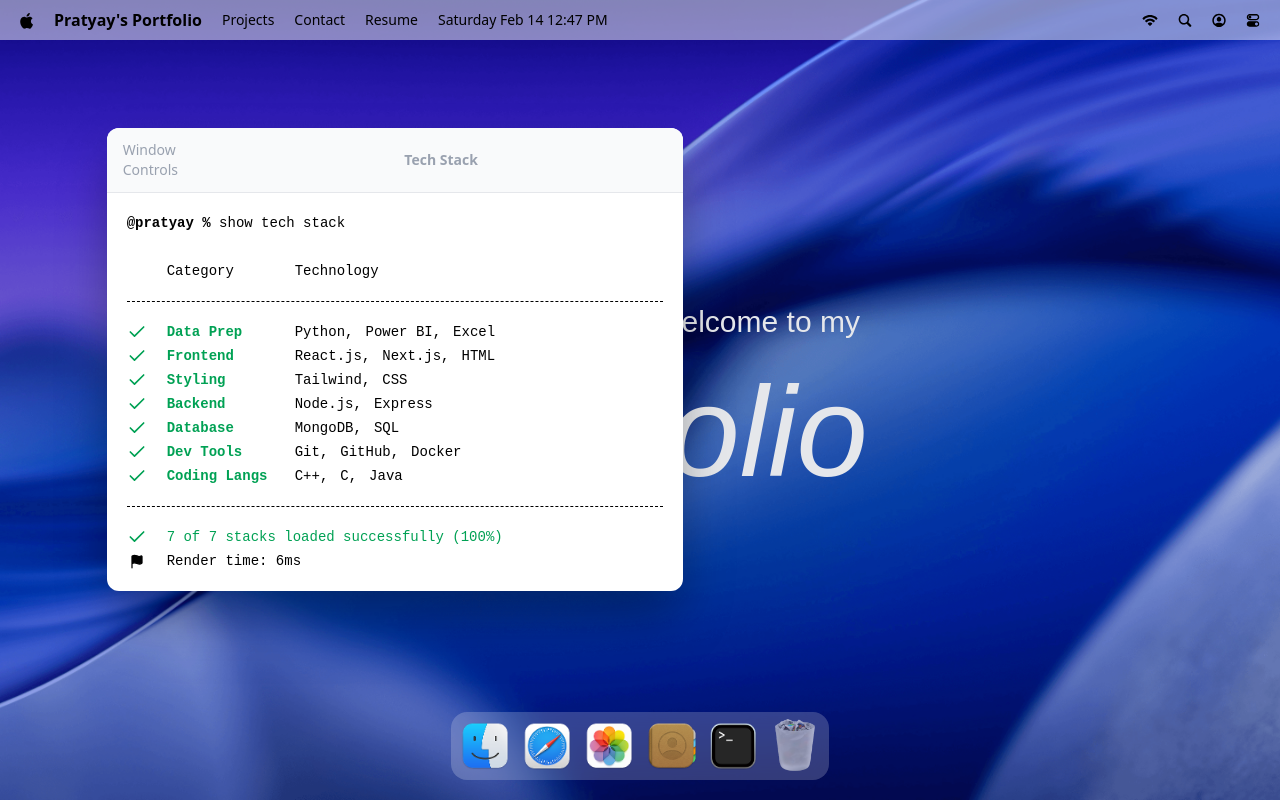
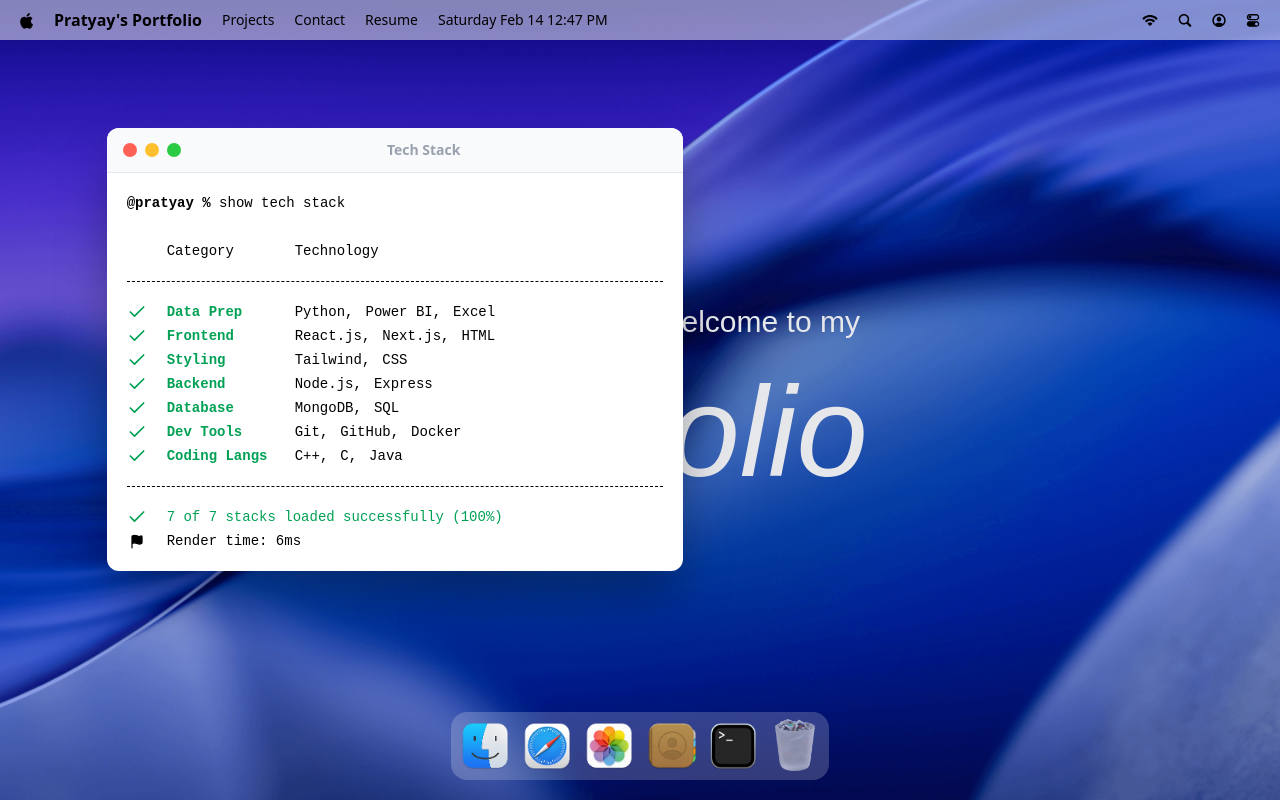
Before and after one commit to Pratyay1219/PortfolioV2, a React (Vite) app: page / in a window 1280 px wide. Both pictures are taken after a click on the button 733 px from the left and 746 px from the top of the page. Built offline with nearby package versions, Linux system fonts and the light colour scheme; a web font is replaced by a local one.

Commit message:
added window controller

```diff
--- /dev/null
+++ b/src/components/WindowControls.jsx
@@ -0,0 +1,15 @@
+import useWindowStore from '#store/window'
+import React from 'react'
+
+const WindowControls = ({target}) => {
+  const {closeWindow} = useWindowStore();
+  return (
+    <div id='window-controls'>
+      <div className='close' onClick={()=>closeWindow(target)}/>
+      <div className='minimize' onClick={closeWindow}/>
+      <div className='maximize' onClick={closeWindow}/>
+    </div>
+  )
+}
+
+export default WindowControls
--- a/src/components/index.js
+++ b/src/components/index.js
@@ -1,5 +1,6 @@
 import NavBar from "./NavBar";
 import Welcome from "./Welcome";
 import Dock from "./Dock";
+import WindowControls from "./WindowControls";
 
-export {NavBar,Welcome,Dock};
+export {NavBar,Welcome,Dock,WindowControls};
--- a/src/windows/Terminal.jsx
+++ b/src/windows/Terminal.jsx
@@ -1,3 +1,4 @@
+import { WindowControls } from '#components';
 import { techStack } from '#constants';
 import WindowWrapper from '#hoc/WindowWrapper';
 import { Check, Flag } from "lucide-react";
@@ -6,7 +7,7 @@
 const Terminal = () => {
   return (<>
         <div id='window-header'>
-            <p>Window Controls</p>
+            <WindowControls target="terminal"/>
             <h2>Tech Stack</h2>
         </div>
 
```
